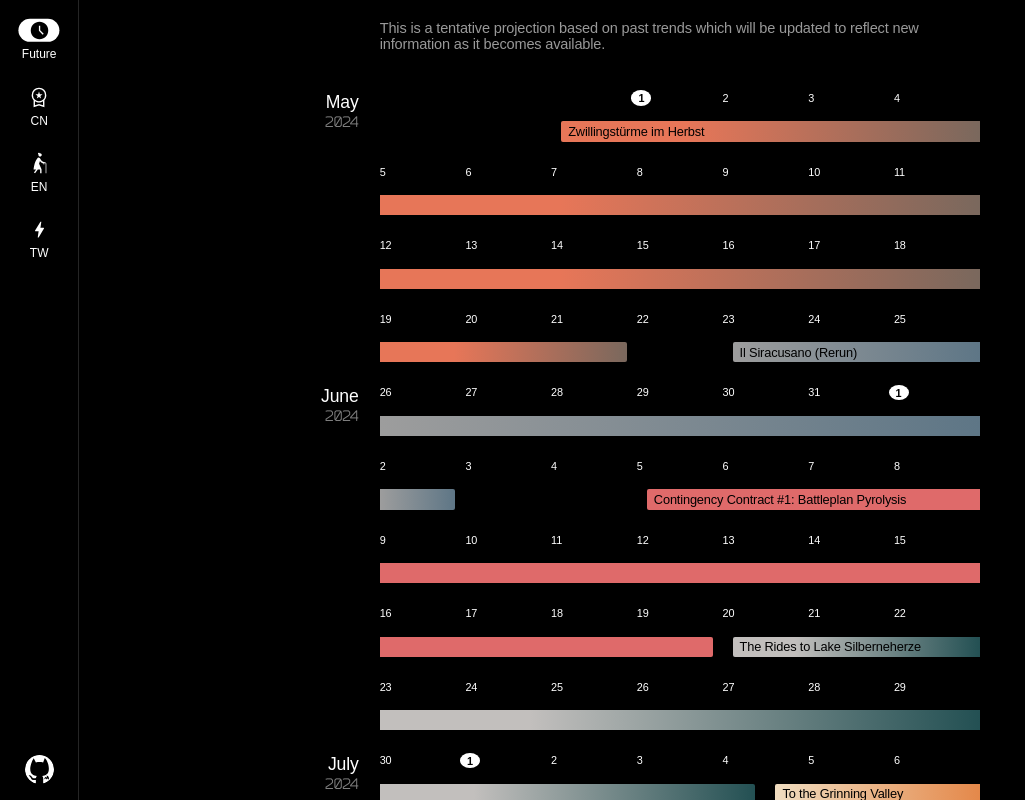
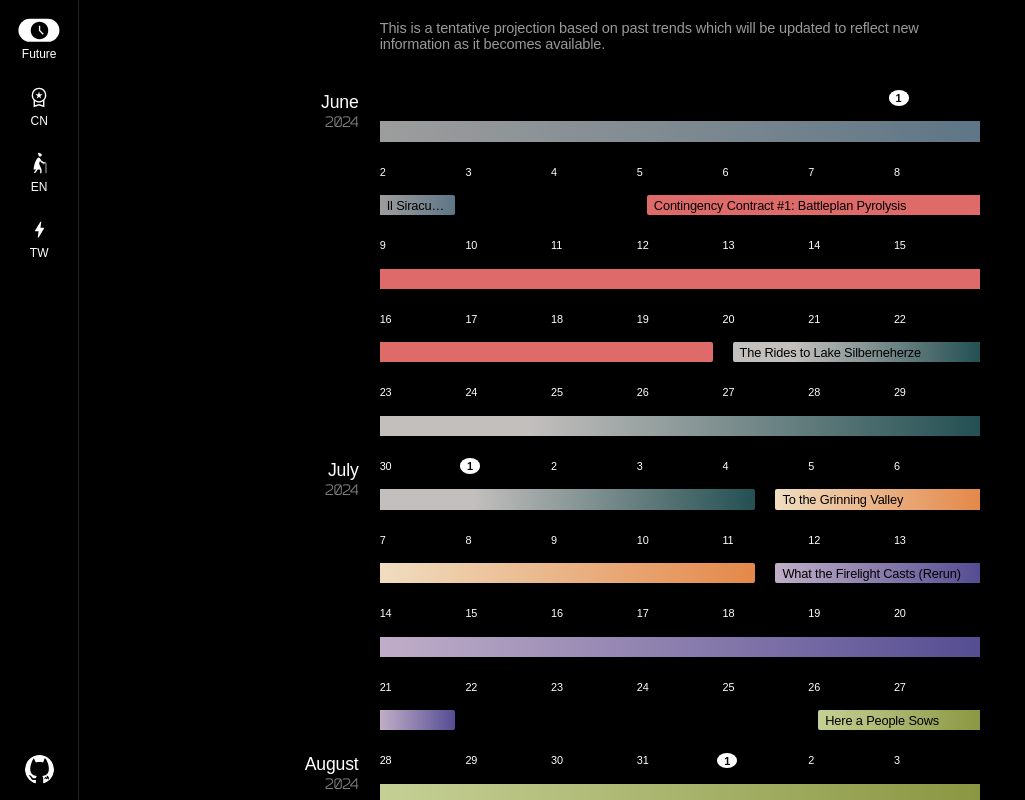
Before and after one commit to jaywyeee/arknights-calendar, a Svelte app: page / in a window 1280 px wide. Shown: the whole page, without its empty margins (0-1025 px from the left). Built offline with nearby package versions, Linux system fonts and the light colour scheme; a web font is replaced by a local one.

Commit message:
Update future, CN, and EN schedules

```diff
--- a/src/data/events.json
+++ b/src/data/events.json
@@ -1,7 +1,6 @@
 {
 	"future": {
 		"2024": [
-			{ "start": [ 4, 30], "duration": 21, "event": "zih" },
 			{ "start": [ 5, 23], "duration": 10, "event": "is", "rerun": true },
 			{ "start": [ 6,  5], "duration": 14, "event": "ccb1" },
 			{ "start": [ 6, 20], "duration": 14, "event": "trtls" },
@@ -14,7 +13,9 @@
 			{ "start": [ 9, 19], "duration": 10, "event": "ood", "rerun": true },
 			{ "start": [ 9, 29], "duration": 14, "event": "ccb2" },
 			{ "start": [10, 15], "duration": 21, "event": "b" },
-			{ "start": [11, 19], "duration": 14, "event": "riig" }
+			{ "start": [11, 19], "duration": 14, "event": "riig" },
+			{ "start": [12,  3], "duration": 10, "event": "lt", "rerun": true },
+			{ "start": [12, 13], "duration": 14, "event": "pol" }
 		]
 	},
 	"cn": {
@@ -103,7 +104,7 @@
 			{ "start": [ 3,  7], "duration": 14, "event": "afttf" },
 			{ "start": [ 3, 21], "duration": 14, "event": "cc12" },
 			{ "start": [ 4, 20], "duration": 10, "event": "sn", "rerun": true },
-			{ "start": [ 5,  1], "duration": 21, "event": "l" },
+			{ "start": [ 5,  1], "duration": 21, "event": "lt" },
 			{ "start": [ 5, 22], "duration": 14, "event": "peo" },
 			{ "start": [ 6,  8], "duration": 14, "event": "hde" },
 			{ "start": [ 6, 20], "duration": 10, "event": "le", "rerun": true },
@@ -129,7 +130,9 @@
 			{ "start": [ 3, 21], "duration": 10, "event": "ood", "rerun": true },
 			{ "start": [ 3, 28], "duration": 14, "event": "ccb2" },
 			{ "start": [ 4, 11], "duration": 22, "event": "b" },
-			{ "start": [ 5, 15], "duration": 14, "event": "riig" }
+			{ "start": [ 5, 15], "duration": 14, "event": "riig" },
+			{ "start": [ 5, 24], "duration": 10, "event": "lt", "rerun": true },
+			{ "start": [ 6,  5], "duration": 14, "event": "pol" }
 		]
 	},
 	"en": {
@@ -215,7 +218,7 @@
 			{ "start": [ 9,  7], "duration": 14, "event": "afttf" },
 			{ "start": [ 9, 21], "duration": 10, "event": "ga", "rerun": true },
 			{ "start": [10,  1], "duration": 14, "event": "cc12" },
-			{ "start": [11,  7], "duration": 21, "event": "l" },
+			{ "start": [11,  7], "duration": 21, "event": "lt" },
 			{ "start": [11, 28], "duration": 10, "event": "sn", "rerun": true },
 			{ "start": [12,  5], "duration": 14, "event": "peo" },
 			{ "start": [12, 21], "duration": 14, "event": "hde" }
@@ -229,7 +232,9 @@
 			{ "start": [ 3,  5], "duration": 10, "event": "dv", "rerun": true },
 			{ "start": [ 3, 19], "duration": 14, "event": "ccowov" },
 			{ "start": [ 4,  2], "duration": 14, "event": "dos" },
-			{ "start": [ 4, 30], "duration": 21, "event": "zih" }
+			{ "start": [ 4, 30], "duration": 21, "event": "zih" },
+			{ "start": [ 5, 23], "duration": 10, "event": "is", "rerun": true },
+			{ "start": [ 6,  5], "duration": 14, "event": "ccb1" }
 		]
 	},
 	"tw": {
@@ -318,7 +323,7 @@
 			{ "start": [ 1, 23], "duration": 10, "event": "ga", "rerun": true },
 			{ "start": [ 2,  6], "duration": 14, "event": "cc12" },
 			{ "start": [ 3,  7], "duration": 10, "event": "sn", "rerun": true },
-			{ "start": [ 3, 19], "duration": 21, "event": "l" },
+			{ "start": [ 3, 19], "duration": 21, "event": "lt" },
 			{ "start": [ 4,  9], "duration": 14, "event": "peo" },
 			{ "start": [ 4, 25], "duration": 14, "event": "hde" },
 			{ "start": [ 5, 14], "duration": 10, "event": "le", "rerun": true },
--- a/src/data/names.json
+++ b/src/data/names.json
@@ -43,8 +43,8 @@
 	"is":      "Il Siracusano",
 	"is1":     "Integrated Strategies: Ceobe's Fungi Mist",
 	"itw":     "Invitation to Wine",
-	"l":       "Lone Trail",
 	"le":      "Lingering Echoes",
+	"lt":      "Lone Trail",
 	"mb":      "Mansfield Break",
 	"mc1":     "Multivariate Cooperation: Defence Protocols",
 	"mn":      "Maria Nearl",
@@ -54,6 +54,7 @@
 	"ood":     "Operation Originium Dust",
 	"peo":     "Pinch-out Experimental Operation",
 	"pl":      "Preluding Lights",
+	"pol":     "Path of Life",
 	"ps":      "Pinus Sylvestris",
 	"ra1":     "Reclamation Algorithm: Fire Within the Sand",
 	"rb":      "Rewinding Breeze",
--- a/src/styles/_colors.scss
+++ b/src/styles/_colors.scss
@@ -46,8 +46,8 @@ $colors: (
 	"is":      (#9D9D9D, #5E7686),
 	"is1":     (#76D6F7),
 	"itw":     (#E3A562, #F6624D),
-	"l":       (#F8F6E6 40%, #87C1AF, #ECA93B, #9A2D28),
 	"le":      (#C1925C, #ABAAAC),
+	"lt":      (#F8F6E6 40%, #87C1AF, #ECA93B, #9A2D28),
 	"mb":      (#F67364),
 	"mc1":     (#EEBD1F, #777578),
 	"mn":      (#6A8EFF),
@@ -57,6 +57,7 @@ $colors: (
 	"ood":     (#ECAF28 20%, #CE782F),
 	"peo":     (#FFFFFF 15%, #D6090A),
 	"pl":      (#FF8853 20%, #D8D6CF),
+	"pol":     (#7EE3D5, #2C474B),
 	"ps":      (#F08A89, #C43130),
 	"ra1":     (#C9D660),
 	"rb":      (#FF7C4A, #FA9F38),
```
